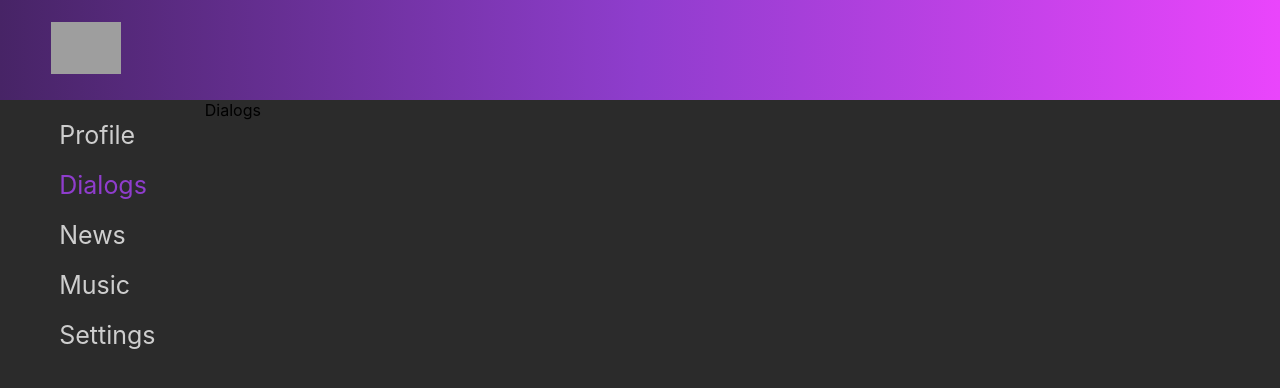
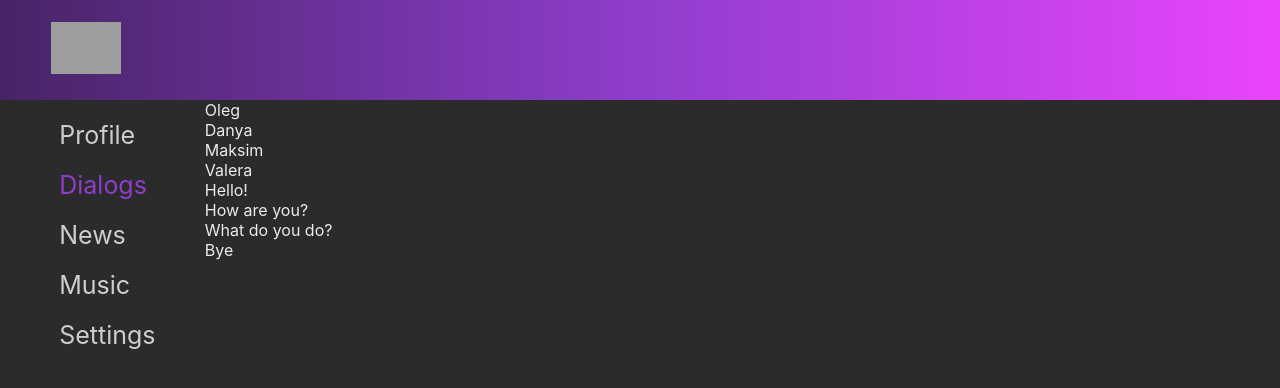
Before and after one commit to Coovik/react-social-network, a React (Create React App) app: page /dialogs in a window 1280 px wide. Shown: the top 388 px of the page. Built offline with nearby package versions, Linux system fonts and the light colour scheme; grey boxes are pictures that could not be loaded.

Commit message:
moved arrays to index.js

```diff
--- a/src/App.css
+++ b/src/App.css
@@ -1,6 +1,7 @@
 body {
    min-height: 100%;
    background: #2b2b2b;
+   color: #ececec;
 }
 .app-wrapper {
    display: grid;
--- a/src/App.js
+++ b/src/App.js
@@ -8,7 +8,7 @@ import Music from "./components/content/music/Music";
 import Settings from './components/content/settings/Settings';
 import { BrowserRouter, Route, Routes } from "react-router-dom";
 
-function App() {
+function App(props) {
    return (
       <BrowserRouter>
          <div className='app-wrapper'>
@@ -16,8 +16,8 @@ function App() {
             <Sidebar />
             <div className="app-content">
                <Routes>
-                  <Route path="/profile" element={<Profile />} />
-                  <Route path="/dialogs/*" element={<Dialogs />} />
+                  <Route path="/profile" element={<Profile postsName={props.data.postsName} />} />
+                  <Route path="/dialogs" element={<Dialogs messages={props.data.messages} dialogs={props.data.dialogs} />} />
                   <Route path="/news" element={<News />} />
                   <Route path="/music" element={<Music />} />
                   <Route path="/settings" element={<Settings />} />
--- a/src/components/content/dialogs/Dialogs.jsx
+++ b/src/components/content/dialogs/Dialogs.jsx
@@ -1,9 +1,21 @@
 import c from './Dialogs.module.css'
+import DialogItem from './dialogItem/DialogItem'
+import Messages from './messages/Messages';
 
-function Dialogs() {
+
+
+
+function Dialogs(props) {
+   let tagDialogs = props.dialogs.map(dialog => <DialogItem name={dialog.name} id={dialog.id} />)
+   let tagMessages = props.messages.map(message => <Messages message={message.message} id={message.id} />)
    return (
       <div className={c.dialogs}>
-         Dialogs
+         <div className={c.dialogs}>
+            {tagDialogs}
+         </div>
+         <div className={c.messages}>
+            {tagMessages}
+         </div>
       </div>
    )
 }
--- /dev/null
+++ b/src/components/content/dialogs/dialogItem/DialogItem.jsx
@@ -0,0 +1,9 @@
+import c from './DialogItem.module.css'
+
+
+function DialogItem(props) {
+   return (
+      <div className="dialogs">{props.name}</div>
+   )
+}
+export default DialogItem
--- /dev/null
+++ b/src/components/content/dialogs/dialogItem/DialogItem.module.css
@@ -0,0 +1,4 @@
+/* .dialogs{
+   background: #FD6D75;
+   grid-column: 3/4;
+} */
--- /dev/null
+++ b/src/components/content/dialogs/messages/Messages.jsx
@@ -0,0 +1,9 @@
+import c from './Messages.module.css'
+
+function Messages(props) {
+   return (
+      <div className="dialogs">{props.message}</div>
+   )
+}
+
+export default Messages
--- /dev/null
+++ b/src/components/content/dialogs/messages/Messages.module.css
@@ -0,0 +1,4 @@
+/* .dialogs{
+   background: #FD6D75;
+   grid-column: 3/4;
+} */
--- a/src/components/content/profile/Profile.jsx
+++ b/src/components/content/profile/Profile.jsx
@@ -1,7 +1,7 @@
 import Posts from './posts/Posts';
 import c from './Profile.module.css'
 
-function Profile() {
+function Profile(props) {
    return (
       <div className={c.profile}>
          <div className={c.block}>
@@ -23,7 +23,7 @@ function Profile() {
                <div className={c.city}>Moscow</div>
             </div>
          </div>
-         <Posts />
+         <Posts postsName={props.postsName} />
       </div>
    );
 }
--- a/src/components/content/profile/posts/Posts.jsx
+++ b/src/components/content/profile/posts/Posts.jsx
@@ -2,11 +2,11 @@ import c from './Posts.module.css'
 import Post from './post/Post';
 
 
-function Posts() {
+function Posts(props) {
+   let posts = props.postsName.map(title => <Post title={title.name} />)
    return (
       <div className={c.posts}>
-         <Post namePost="some post 2" />
-         <Post namePost="some post 1" />
+         {posts}
       </div>
    );
 }
--- a/src/components/content/profile/posts/post/Post.jsx
+++ b/src/components/content/profile/posts/post/Post.jsx
@@ -3,7 +3,14 @@ import cPost from './Post.module.css'
 function Post(props) {
    return (
       <div className={cPost.post}>
-         {props.namePost}
+         <div className={cPost.icon}>
+            <img
+               src="https://cdn-icons-png.flaticon.com/512/747/747545.png"
+               alt="" />
+         </div>
+         <div className={cPost.title}>
+            {props.title}
+         </div>
       </div>
    );
 }
--- a/src/components/content/profile/posts/post/Post.module.css
+++ b/src/components/content/profile/posts/post/Post.module.css
@@ -1,4 +1,12 @@
-.post{
-   background: #EF3122;
+.post {
    margin: 15px 5px;
 }
+
+.icon {
+   width: 40px;
+}
+.icon img {
+   width: 100%;
+}
+
+.title {}
--- a/src/index.js
+++ b/src/index.js
@@ -5,13 +5,32 @@ import App from './App';
 import reportWebVitals from './reportWebVitals';
 
 const root = ReactDOM.createRoot(document.getElementById('root'));
+
+let data = {
+   postsName: [
+      { name: 'some post 1' },
+      { name: 'some post 2' },
+      { name: 'some post 3' },
+      { name: 'some post 4' }
+   ],
+   dialogs: [
+      { id: '1', name: 'Oleg' },
+      { id: '2', name: 'Danya' },
+      { id: '3', name: 'Maksim' },
+      { id: '4', name: 'Valera' },
+   ],
+   messages: [
+      { id: '1', message: 'Hello!' },
+      { id: '2', message: 'How are you?' },
+      { id: '3', message: 'What do you do?' },
+      { id: '4', message: 'Bye' },
+   ]
+
+};
+
 root.render(
-  <React.StrictMode>
-    <App />
-  </React.StrictMode>
+   <React.StrictMode>
+      <App data={data} />
+   </React.StrictMode>
 );
-
-// If you want to start measuring performance in your app, pass a function
-// to log results (for example: reportWebVitals(console.log))
-// or send to an analytics endpoint. Learn more: https://bit.ly/CRA-vitals
 reportWebVitals();
```
